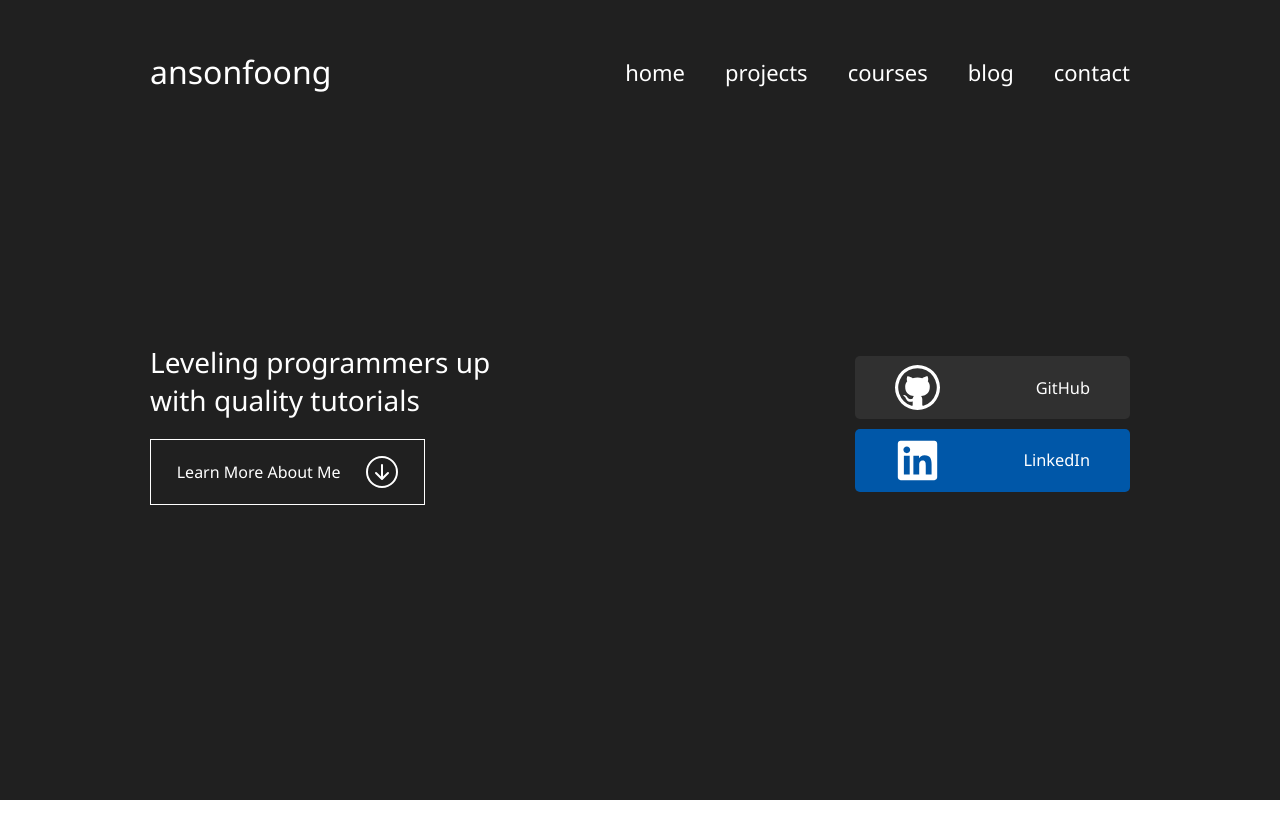
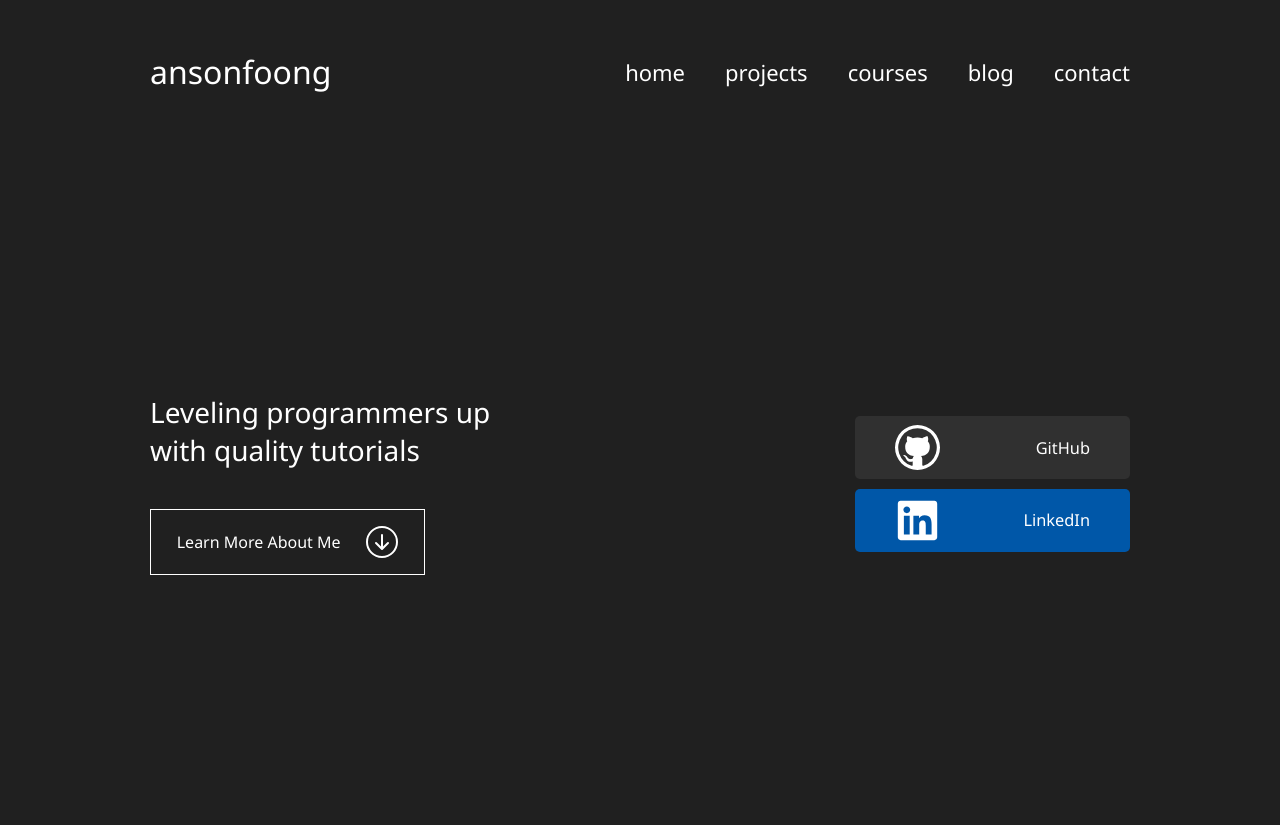
Before and after one commit to stuyy/ansonfoong, a Next.js app: page /home in a window 1280 px wide. Before the commit the page ends 800 px from the top, so only its background shows below. Built offline with nearby package versions, Linux system fonts and the light colour scheme.

Commit message:
Move Header from Home to Global Component

```diff
--- a/src/components/Header/index.module.scss
+++ b/src/components/Header/index.module.scss
@@ -1,8 +1,10 @@
 .header {
+  background-color: #202020;
+  color: #fff;
   display: flex;
   align-items: center;
   justify-content: space-between;
-  padding: 50px 0;
+  padding: 50px 150px;
   & h1 {
     font-weight: normal;
     margin: 0;
--- a/src/components/HomeComponents/HomeSection.module.scss
+++ b/src/components/HomeComponents/HomeSection.module.scss
@@ -1,17 +1,13 @@
 .homesection {
-  height: 100%;
   display: flex;
   justify-content: space-between;
   align-items: center;
-  padding: 200px 0;
+  padding: 250px 0;
   & h2 {
     margin: 0;
     font-weight: 300;
     font-size: 28px;
   }
-}
-
-.home-side-section {
 }
 
 .button {
@@ -47,5 +43,5 @@
   border: 1px solid #fff;
   padding: 5px 0;
   width: 275px;
-  margin-top: 20px;
+  margin-top: 40px;
 }
--- a/src/pages/_app.tsx
+++ b/src/pages/_app.tsx
@@ -1,7 +1,13 @@
 import "../styles/globals.css";
 import type { AppProps } from "next/app";
+import { Header } from "../components/Header";
 
 function MyApp({ Component, pageProps }: AppProps) {
-  return <Component {...pageProps} />;
+  return (
+    <>
+      <Header />
+      <Component {...pageProps} />
+    </>
+  );
 }
 export default MyApp;
--- a/src/pages/home/index.tsx
+++ b/src/pages/home/index.tsx
@@ -1,12 +1,10 @@
 import { NextPage } from "next";
-import { Header } from "../../components/Header";
 import { HomeSection } from "../../components/HomeComponents/HomeSection";
 
 const HomePage: NextPage = () => {
   return (
     <div className="page">
-      <div className="page-body">
-        <Header />
+      <div className="home-page-body">
         <HomeSection />
       </div>
     </div>
--- a/src/styles/globals.css
+++ b/src/styles/globals.css
@@ -21,12 +21,12 @@ a {
 }
 
 .page {
-  min-height: 100%;
+  min-height: calc(100% - 143px);
   background-color: #202020;
   color: #fff;
 }
 
-.page-body {
+.home-page-body {
   width: 100%;
   padding: 0 150px;
   margin: 0 auto;
```
